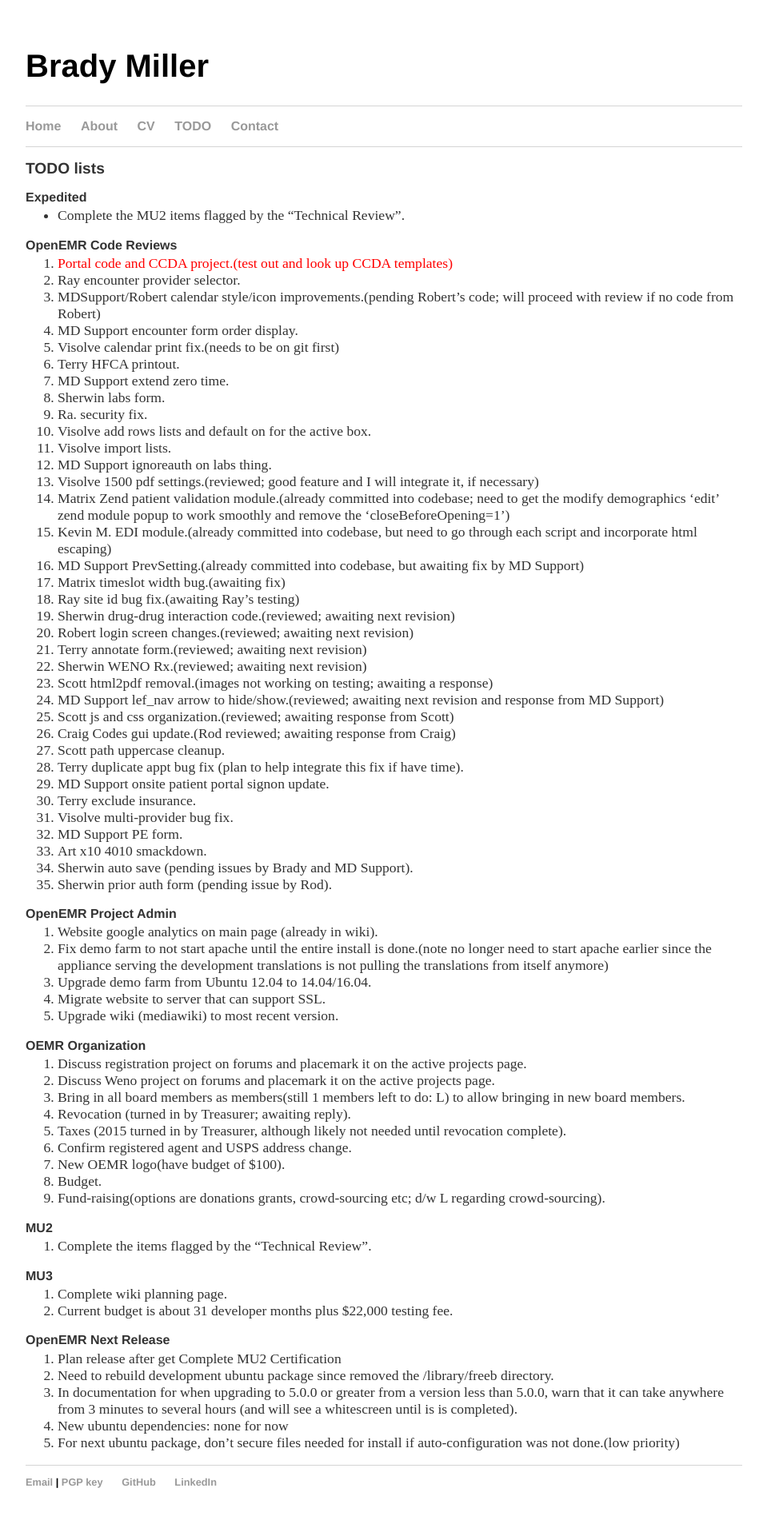
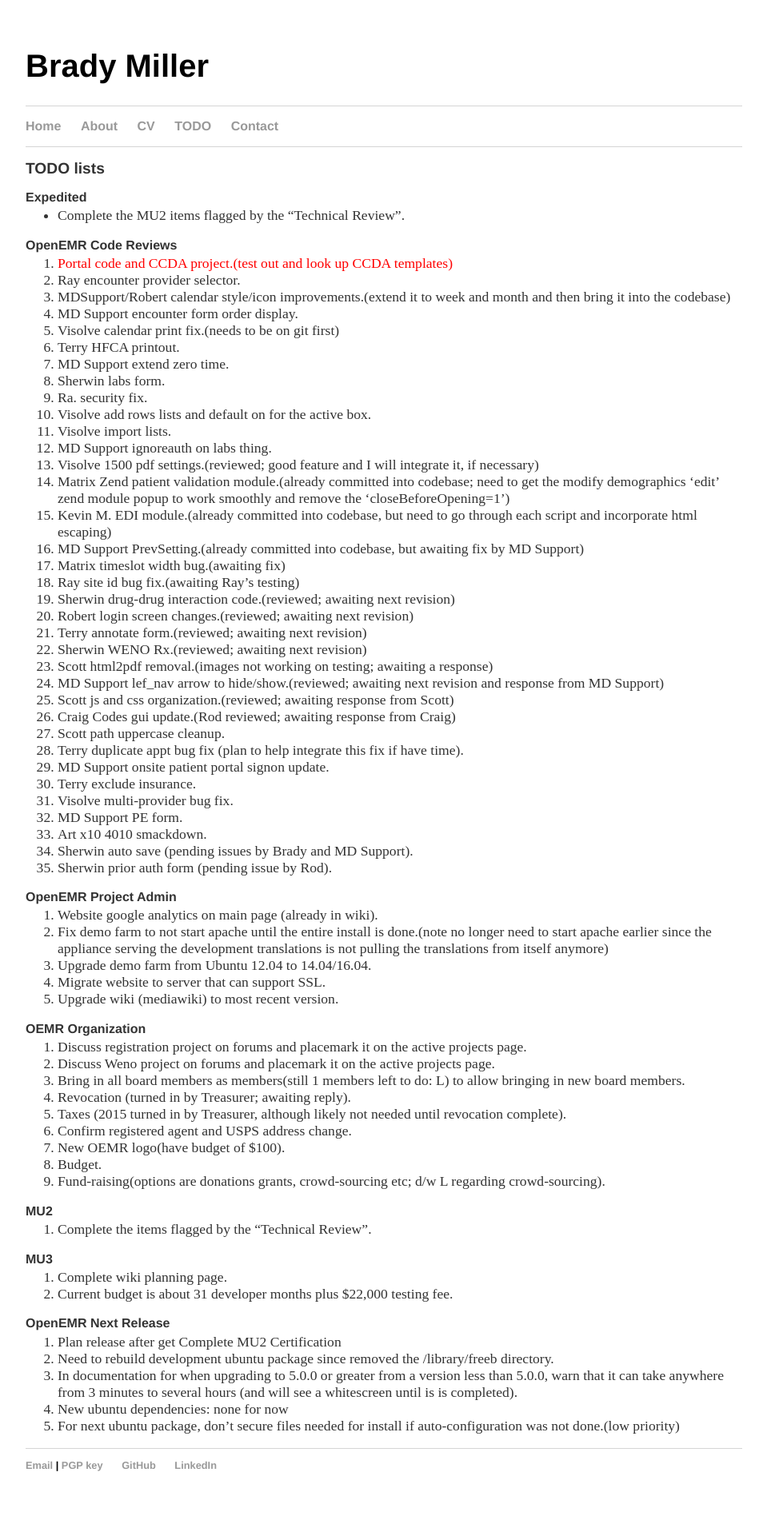
Before and after one commit to bradymiller/bradymiller.github.io, a Jekyll site: the page built from todo/index.md, in a window 1280 px wide. Shown: the whole page at 80% size, without its empty margins (160-1119 px from the left). Built offline with Jekyll 4.4.1, drawn with Linux system fonts in a browser that asks for light colours; after the commit the page ends 1900 px from its top, so only the background shows below that.

Commit message:
Update todo list

```diff
--- a/todo/index.md
+++ b/todo/index.md
@@ -9,7 +9,7 @@
 ### OpenEMR Code Reviews
 1. <span style="color: red">Portal code and CCDA project.(test out and look up CCDA templates)</span>
 1. Ray encounter provider selector.
-1. MDSupport/Robert calendar style/icon improvements.(pending Robert's code; will proceed with review if no code from Robert)
+1. MDSupport/Robert calendar style/icon improvements.(extend it to week and month and then bring it into the codebase)
 1. MD Support encounter form order display.
 1. Visolve calendar print fix.(needs to be on git first)
 1. Terry HFCA printout.
```
